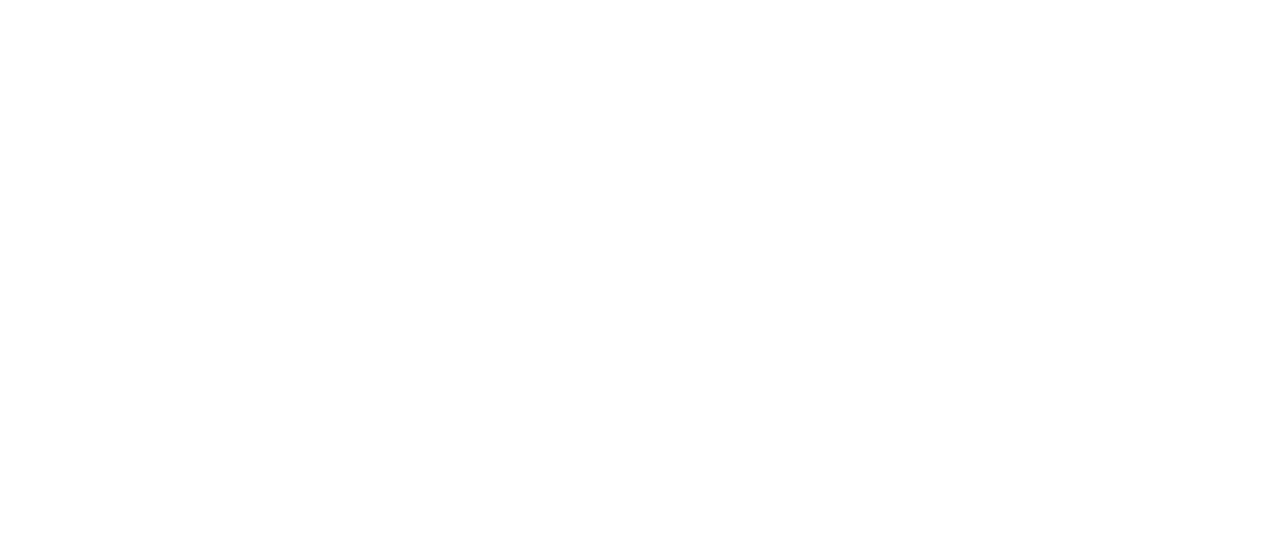
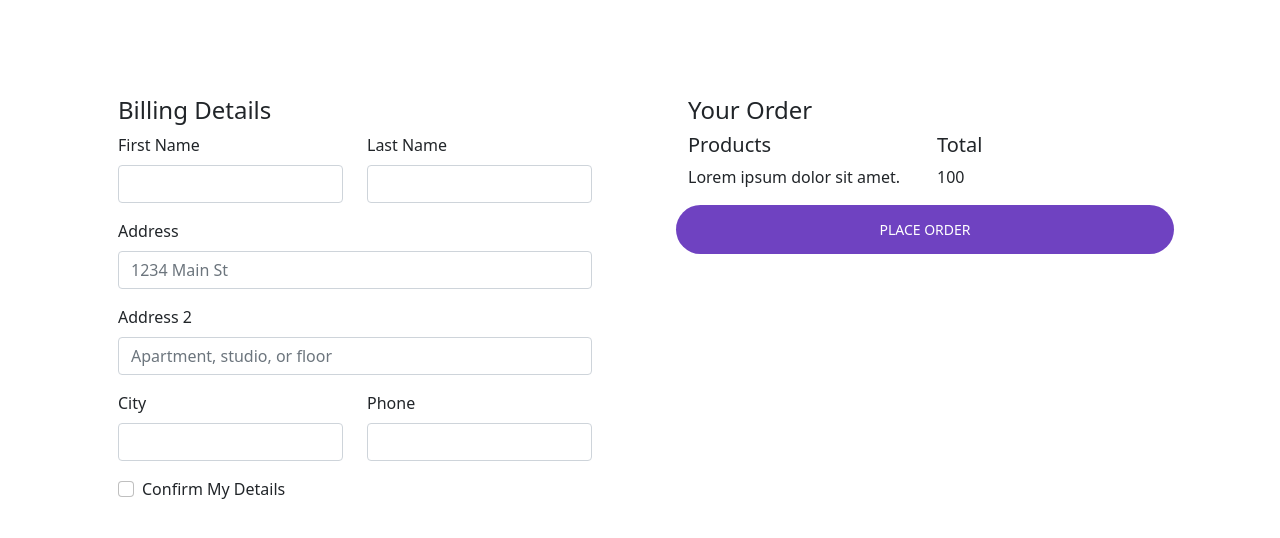
Before and after one commit to sayamkhanraj1/Shopistic, a React (Create React App) app: page /checkout in a window 1280 px wide. Before the commit this address had no page. Shown: the top 538 px of the page. Built offline with nearby package versions, Linux system fonts and the light colour scheme.

Commit message:
checkout small added

```diff
--- a/src/App.js
+++ b/src/App.js
@@ -4,6 +4,7 @@
 import Home from './components/Home/Home/Home';
 import LoginRegister from './components/LoginRegister/LoginRegister';
 import ContactUs from './components/ContactUs/ContactUs';
+import CheckOut from './components/Checkout/Checkout';
 
 
 
@@ -13,8 +14,9 @@
       <Routes>
         <Route path="/" element={<Home />} />
         <Route path="/home" element={<Home />} />
-        <Route path="/login" element={<LoginRegister />} />
+        <Route path="/loginregister" element={<LoginRegister />} />
         <Route path="/contactus" element={<ContactUs />} />
+        <Route path="/checkout" element={<CheckOut />} />
 
       </Routes>
     </div>
--- /dev/null
+++ b/src/components/Checkout/Checkout.js
@@ -0,0 +1,79 @@
+import React from 'react';
+import { Button, Col, Container, Form, Row } from 'react-bootstrap';
+
+const CheckOut = () => {
+    return (
+        <Container className="mt-5">
+            <Row >
+                <Col md={6} xs={12} className="p-5">
+                    <h4>Billing Details</h4>
+                    <Form>
+                        <Row className="mb-3">
+                            <Form.Group as={Col} controlId="formGridEmail">
+                                <Form.Label>First Name</Form.Label>
+                                <Form.Control type="name" />
+                            </Form.Group>
+
+                            <Form.Group as={Col} controlId="formGridPassword">
+                                <Form.Label>Last Name</Form.Label>
+                                <Form.Control type="name" />
+                            </Form.Group>
+                        </Row>
+
+                        <Form.Group className="mb-3" controlId="formGridAddress1">
+                            <Form.Label>Address</Form.Label>
+                            <Form.Control placeholder="1234 Main St" />
+                        </Form.Group>
+
+                        <Form.Group className="mb-3" controlId="formGridAddress2">
+                            <Form.Label>Address 2</Form.Label>
+                            <Form.Control placeholder="Apartment, studio, or floor" />
+                        </Form.Group>
+
+                        <Row className="mb-3">
+                            <Form.Group as={Col} controlId="formGridCity">
+                                <Form.Label>City</Form.Label>
+                                <Form.Control />
+                            </Form.Group>
+                            <Form.Group as={Col} controlId="formGridZip">
+                                <Form.Label>Phone </Form.Label>
+                                <Form.Control />
+                            </Form.Group>
+                        </Row>
+
+                        <Form.Group className="mb-3" id="formGridCheckbox">
+                            <Form.Check type="checkbox" label="Confirm My Details" />
+                        </Form.Group>
+                    </Form>
+                </Col>
+                <Col md={6} xs={12} className="p-5">
+                    <h4>Your Order</h4>
+                    <Row>
+                        <Col>
+                            <h5>Products</h5>
+                            <p>Lorem ipsum dolor sit amet.</p>
+                        </Col>
+                        <Col>
+                            <h5>Total</h5>
+                            <p>100</p>
+                        </Col>
+                        <Button style={{
+                            fontSize: "14px",
+                            fontWeight: "500",
+                            lineHeight: "1",
+                            display: 'inline-block',
+                            padding: "18px 63px 17px",
+                            textTransform: "uppercase",
+                            color: "white",
+                            borderRadius: "50px",
+                            backgroundColor: "#6f42c1",
+                            border: "none",
+                        }}>Place Order</Button>
+                    </Row>
+                </Col>
+            </Row>
+        </Container>
+    );
+};
+
+export default CheckOut;
```
